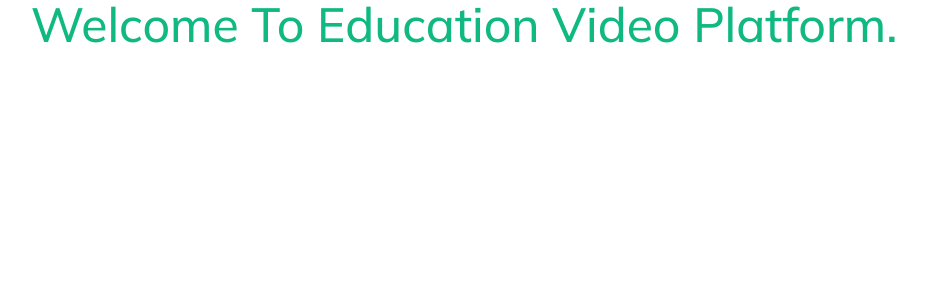
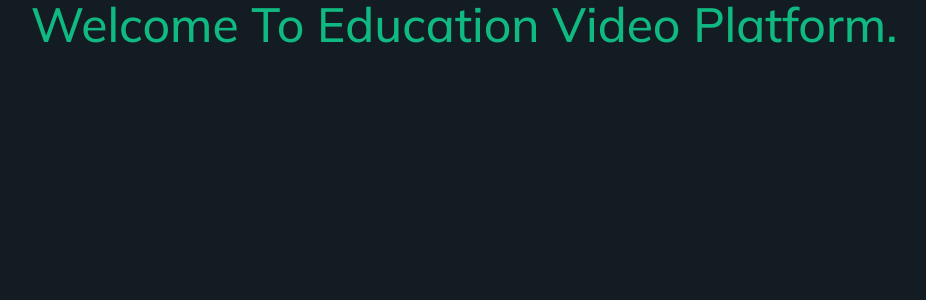
Before and after one commit to saisashreek2692/Education-Video-Platform, a Next.js app: page / in a window 1280 px wide. Shown: the top 300 px of the page, without its empty margins (176-1102 px from the left). Built offline with nearby package versions, Linux system fonts and the light colour scheme.

Commit message:
Tailwind Config Updated with new Plugin

```diff
--- a/tailwind.config.ts
+++ b/tailwind.config.ts
@@ -1,4 +1,5 @@
 import type { Config } from "tailwindcss";
+import daisyui from "daisyui"
 
 export default {
   content: [
@@ -14,5 +15,8 @@ export default {
       },
     },
   },
-  plugins: [],
+  plugins: [daisyui],
+  daisyui: {
+    themes: ["sunset"]
+  }
 } satisfies Config;
```
